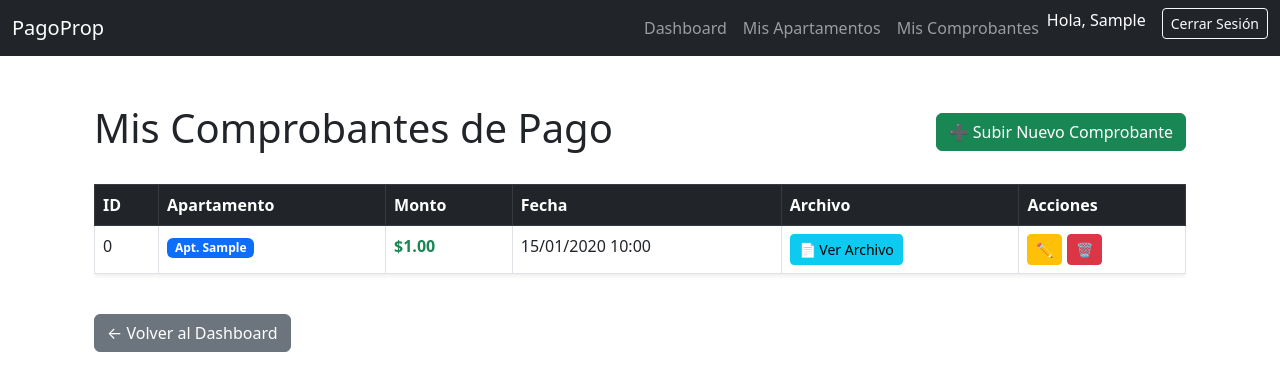
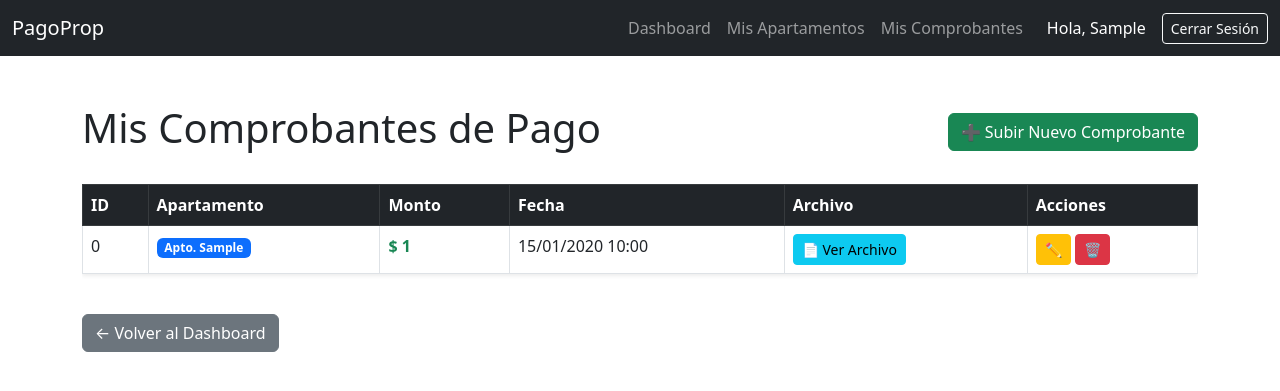
Before and after one commit to Alejandro-Jimenez-Daza/pagoprop-django, a Django app: page /mis-comprobantes/ in a window 1280 px wide. Shown: the top 391 px of the page. Run offline with Django 5.2, Linux system fonts and the light colour scheme; a user stored in the database is signed in; tables that the repository leaves empty hold one stand-in row (values such as "Sample post").

Commit message:
correcion navbar, validacion archivo y separador en los montos, boton eliminar con funcional modal y eliminar archivo fisico implementada

```diff
--- a/pagoprop/models.py
+++ b/pagoprop/models.py
@@ -42,7 +42,7 @@ class PropietarioApartamento(models.Model):
 # Modelo COMPROBANTE
 class Comprobante(models.Model):
     comprobanteID = models.AutoField(primary_key=True, db_column='PK_comprobanteID')
-    archivo = models.FileField(upload_to='comprobantes/', null=True, blank=True)
+    archivo = models.FileField(upload_to='comprobantes/') #aca elimino el null true y blank true para que no permita valores nulos en el formulario
     monto = models.DecimalField(max_digits=10, decimal_places=2)
     copropietario = models.ForeignKey(
         'auth.User',  # Hace referencia a la tabla auth_user
--- a/pagoprop/templates/pagoprop/dashboard.html
+++ b/pagoprop/templates/pagoprop/dashboard.html
@@ -7,7 +7,6 @@
 
 
 
-<div class="container mt-5">
 {% if messages %}
 {% for message in messages %}
 <div class="alert alert-{{ message.tags }} alert-dismissible fade show" role="alert">
@@ -71,8 +70,5 @@
         </div>
     </div>
 </div>
-</div>
-
-<script src="https://cdn.jsdelivr.net/npm/bootstrap@5.3.0/dist/js/bootstrap.bundle.min.js"></script>
 
 {% endblock %}
--- a/pagoprop/templates/pagoprop/herencia.html
+++ b/pagoprop/templates/pagoprop/herencia.html
@@ -10,7 +10,6 @@
 </head>
 
 <body>
-
     <!-- 🧭 Navbar común para todas las páginas -->
     <nav class="navbar navbar-expand-lg navbar-dark bg-dark">
         <div class="container-fluid">
@@ -18,8 +17,10 @@
             <button class="navbar-toggler" type="button" data-bs-toggle="collapse" data-bs-target="#navbarNav">
                 <span class="navbar-toggler-icon"></span>
             </button>
+
             <div class="collapse navbar-collapse" id="navbarNav">
-                <ul class="navbar-nav ms-auto">
+                <!-- ✅ Agregamos d-flex align-items-center al ul para nivelar todo -->
+                <ul class="navbar-nav ms-auto d-flex align-items-center">
                     <li class="nav-item">
                         <a class="nav-link" href="{% url 'dashboard' %}">Dashboard</a>
                     </li>
@@ -29,18 +30,25 @@
                     <li class="nav-item">
                         <a class="nav-link" href="{% url 'mis_comprobantes' %}">Mis Comprobantes</a>
                     </li>
-                    <li class="nav-item">
-                        <span class="navbar-text text-white me-3">
+
+                    <!-- Texto de saludo -->
+                    <li class="nav-item ms-3">
+                        <span class="navbar-text text-white">
                             Hola, {{ user.first_name }}
                         </span>
                     </li>
-                    <li class="nav-item">
-                        <a class="btn btn-outline-light btn-sm" href="{% url 'logout' %}">Cerrar Sesión</a>
+
+                    <!-- Botón de cerrar sesión (nivelado automáticamente) -->
+                    <li class="nav-item ms-3">
+                        <a class="btn btn-outline-light btn-sm d-flex align-items-center" href="{% url 'logout' %}">
+                            Cerrar Sesión
+                        </a>
                     </li>
                 </ul>
             </div>
         </div>
     </nav>
+
 
     <!-- 📦 Aquí irá el contenido de cada página -->
     <div class="container mt-5">
--- a/pagoprop/templates/pagoprop/mis_comprobantes.html
+++ b/pagoprop/templates/pagoprop/mis_comprobantes.html
@@ -1,11 +1,13 @@
 <!-- templates/subir_comprobante.html -->
 {% extends 'pagoprop/herencia.html' %}
+
+{% load humanize %} <!-- esta linea es para la coma de miles que separa el numero -->
 
 {% block title %}Mis comprobantes{% endblock %}
 
 {% block content %}
 
-<div class="container mt-5">
+
 <div class="row">
     <div class="col-12">
         <div class="d-flex justify-content-between align-items-center mb-4">
@@ -47,11 +49,11 @@
                         <td>{{ comprobante.comprobanteID }}</td>
                         <td>
                             <span class="badge bg-primary">
-                                    Apt. {{ comprobante.apartamento.numeroApartamento }}
+                                Apto. {{ comprobante.apartamento.numeroApartamento }}
                             </span>
                         </td>
                         <td class="fw-bold text-success">
-                                ${{ comprobante.monto|floatformat:2 }}
+                            $ {{ comprobante.monto|floatformat:0|intcomma }}
                         </td>
                         <td>{{ comprobante.fecha_creacion|date:"d/m/Y H:i" }}</td>
                         <td>
--- a/pagoprop/templates/pagoprop/subir_comprobante.html
+++ b/pagoprop/templates/pagoprop/subir_comprobante.html
@@ -61,7 +61,7 @@
                         <button type="submit" class="btn btn-success btn-lg">
                             ✓ Subir Comprobante
                         </button>
-                        <a href="{% url 'mis_comprobantes' %}" class="btn btn-secondary">
+                        <a href="{% url 'dashboard' %}" class="btn btn-secondary">
                             ← Cancelar
                         </a>
                     </div>
--- a/pagoprop/urls.py
+++ b/pagoprop/urls.py
@@ -9,4 +9,5 @@ urlpatterns = [
     path('mis-apartamentos/', views.mis_apartamentos_view, name='mis_apartamentos'),
     path('subir-comprobante/', views.subir_comprobante_view, name='subir_comprobante'),  # 👈 NUEVA
     path('mis-comprobantes/', views.mis_comprobantes_view, name='mis_comprobantes'),      # 👈 NUEVA
+    path('eliminar-comprobante/<int:comprobante_id>/', views.eliminar_comprobante_view, name='eliminar_comprobante'),  # 👈 NUEVA
 ]
--- a/pagoprop/views.py
+++ b/pagoprop/views.py
@@ -1,9 +1,9 @@
+import os
 from django.shortcuts import render, redirect
 from django.contrib.auth import login, authenticate, logout
 from django.contrib.auth.decorators import login_required
 from django.contrib import messages
 from .forms import RegistroForm, LoginForm, ComprobanteForm  # Actualiza el import
-
 from .models import Apartamento, PropietarioApartamento, Comprobante
 
 # Vista de Registro
@@ -120,3 +120,23 @@ def mis_comprobantes_view(request):
     return render(request, 'pagoprop/mis_comprobantes.html', {
         'comprobantes': comprobantes
     })
+
+# Vista para eliminar comprobante
+@login_required(login_url='login')
+def eliminar_comprobante_view(request, comprobante_id):
+    try:
+        comprobante = Comprobante.objects.get(comprobanteID=comprobante_id, copropietario = request.user)
+    except Comprobante.DoesNotExist:
+        messages.error(request, 'Comprobante no encontrado o no tienes permiso para eliminarlo.')
+        return redirect('mis_comprobantes')
+
+    #eliminar el archivo fisico del servidor
+    if comprobante.archivo:
+        if os.path.isfile(comprobante.archivo.path):
+            os.remove(comprobante.archivo.path)
+
+    #eliminar el registro de la base de datos
+    comprobante.delete()
+
+    messages.success(request, '¡Comprobante eliminado exitosamente!')
+    return redirect('mis_comprobantes')
--- a/proyecto/settings.py
+++ b/proyecto/settings.py
@@ -38,6 +38,7 @@ INSTALLED_APPS = [
     'django.contrib.sessions',
     'django.contrib.messages',
     'django.contrib.staticfiles',
+    'django.contrib.humanize',  # 👈 para coma de miles
     'pagoprop'
 ]
 
--- a/proyecto/urls.py
+++ b/proyecto/urls.py
@@ -24,6 +24,6 @@ urlpatterns = [
     path('', include('pagoprop.urls')),  # 👈 Conecta las URLs de pagoprop
 ]
 
-#Para servir archivos media en desarrollo
+# Servir archivos media en desarrollo
 if settings.DEBUG:
     urlpatterns += static(settings.MEDIA_URL, document_root=settings.MEDIA_ROOT)
```
Also changed, not shown: other parts of pagoprop/templates/pagoprop/mis_comprobantes.html (+32 -3 lines), pagoprop/templates/pagoprop/mis_apartamentos.html (+3 -4 lines), media/comprobantes/1.webp (deleted), pagoprop/migrations/0003_alter_comprobante_archivo.py (added). Lines whose indentation alone changed are shown as unchanged.
